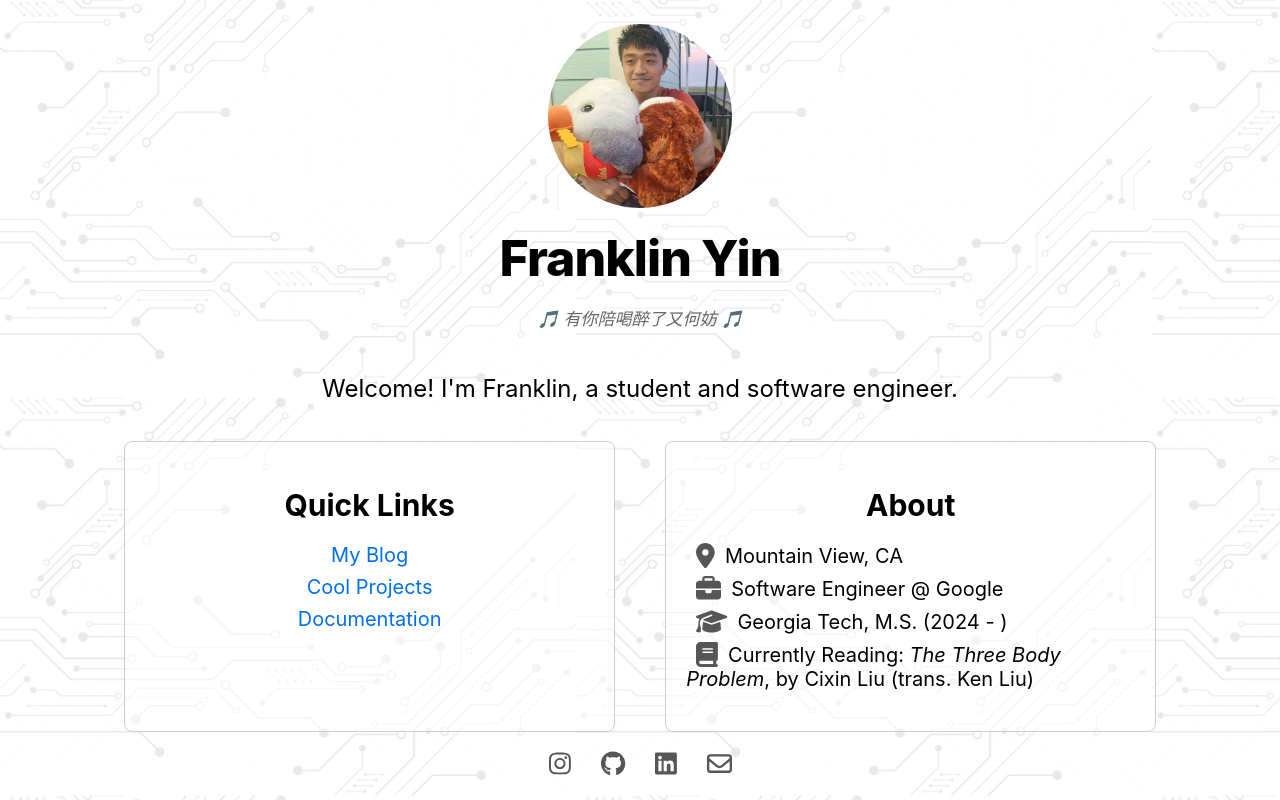
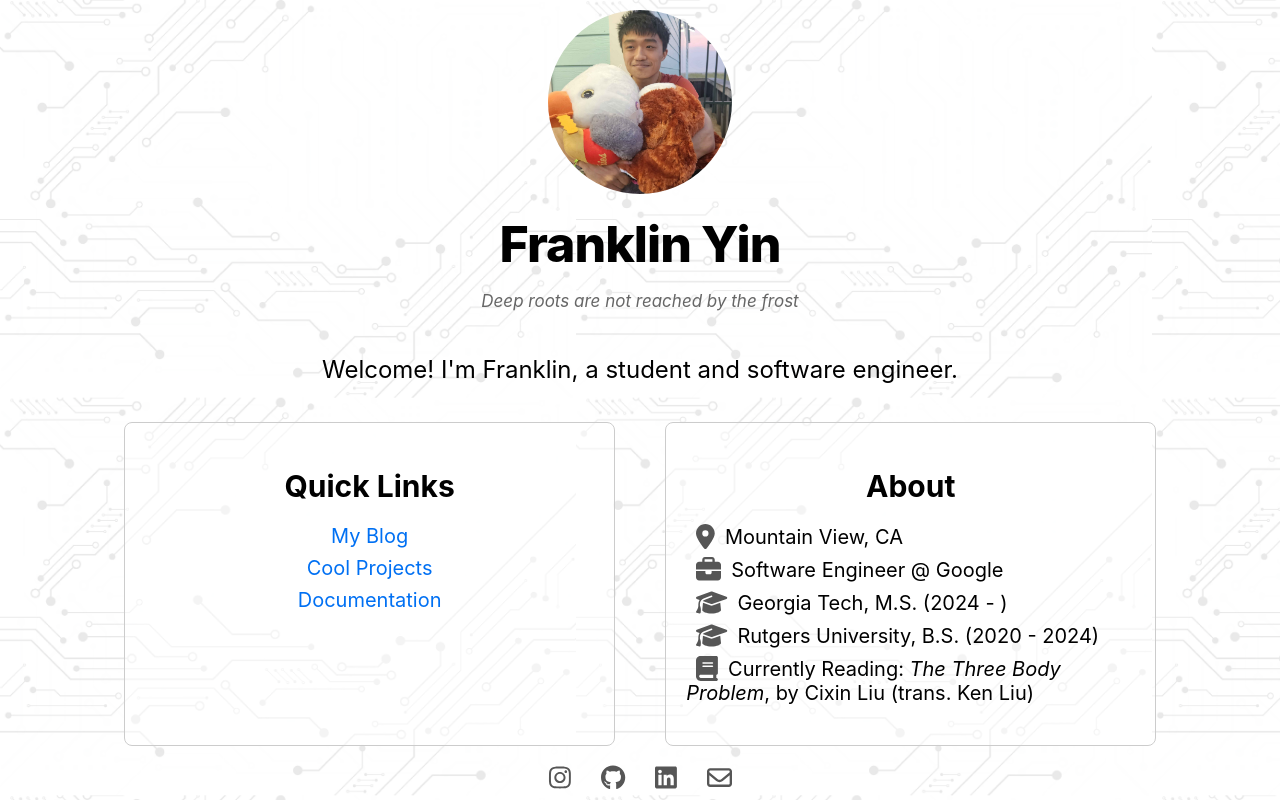
Before and after one commit to Yin4TheWin/personal-website, a Next.js app: page / in a window 1280 px wide. Built offline with nearby package versions, Linux system fonts and the light colour scheme.

Commit message:
Update education (add Rutgers!)

```diff
--- a/pages/index.js
+++ b/pages/index.js
@@ -19,12 +19,10 @@ export default function Home() {
       "I wish thee every possible fortune. Health, wealth, love, and above all, problems worth solving.",
       "Be glad of thy chosen path. It is, after all, thine.",
       "如果有来生, 我还是会选择和你在一起报税、开洗衣店。",
-      "🎵 怎么爱你都不嫌多 🎵",
+      "Deep roots are not reached by the frost",
       "🎵 有你陪喝醉了又何妨 🎵",
       "If the Sun refuses to shine, we will be the Sun.",
       "Whiskey neat, Coffee black, Bed at three",
-      "I hold it true, whate'er befall; I feel it, when I sorrow most...",
-      "A shared-memory multiprocessor is a great machine as long as you don’t share memory"
     ];
     const randInd = Math.floor(Math.random() * quotes.length);
     setRandomQuote(
@@ -89,6 +87,10 @@ export default function Home() {
                   <FontAwesomeIcon icon={faGraduationCap} size="lg" className={styles.icon} />
                   <span>Georgia Tech, M.S. (2024 - )</span>
                 </li>
+              <li>
+                  <FontAwesomeIcon icon={faGraduationCap} size="lg" className={styles.icon} />
+                  <span>Rutgers University, B.S. (2020 - 2024)</span>
+                </li>
                 <li>
                   <FontAwesomeIcon icon={faBook} size="lg" className={styles.icon} />
                   <span>Currently Reading: <i>The Three Body Problem</i>, by Cixin Liu (trans. Ken Liu)</span>
```
